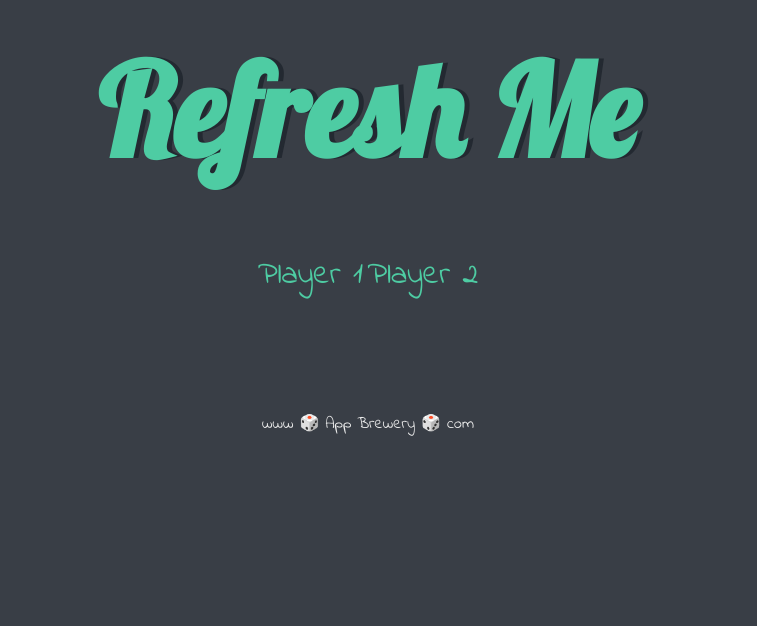
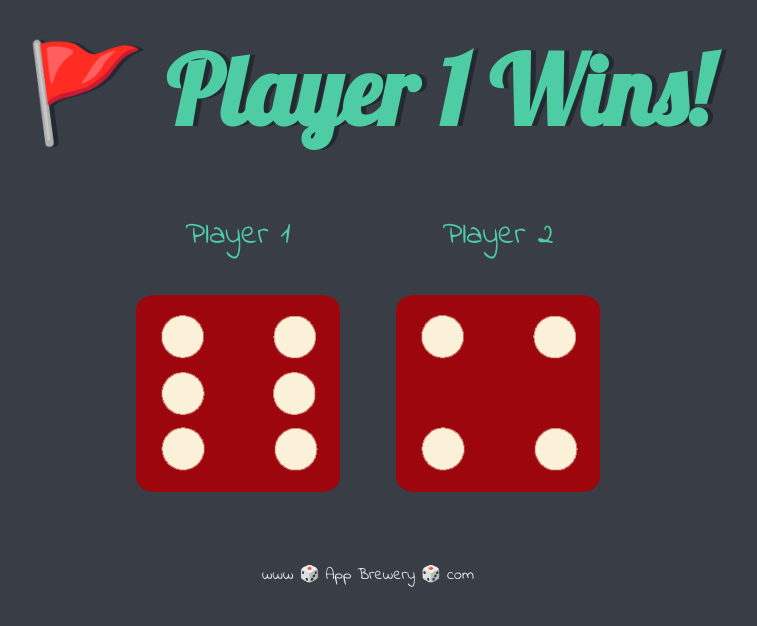
Before and after one commit to szymonpopio/Dice-Game, a plain HTML site: page index.html in a window 1280 px wide. Shown: the whole page, without its empty margins (272-1029 px from the left). Drawn offline with Linux system fonts and the light colour scheme.

Commit message:
Second Commit
Major fixes

```diff
--- a/index.html
+++ b/index.html
@@ -3,30 +3,26 @@
   <head>
     <meta charset="utf-8">
     <title>Dicee</title>
-    <link rel="stylesheet" href="styles.css">
+    <link rel="stylesheet" href="./styles.css">
     <link href="https://fonts.googleapis.com/css?family=Indie+Flower|Lobster" rel="stylesheet">
-
   </head>
   <body>
-
     <div class="container">
-      <h1>Refresh Me</h1>
+      <h1 id="title">Refresh Me</h1>
 
       <div class="dice">
         <p>Player 1</p>
-        <img class="img1" src="">
+        <img class="img1" src="./images/dice6.png">
       </div>
 
       <div class="dice">
         <p>Player 2</p>
-        <img class="img2" src="">
+        <img class="img2" src="./images/dice6.png">
       </div>
-
     </div>
 
-
+    <script type="text/javascript" src="./index.js"></script>
   </body>
-
   <footer>
     www 🎲 App Brewery 🎲 com
   </footer>
--- /dev/null
+++ b/index.js
@@ -0,0 +1,17 @@
+const number1 = document.querySelector("img.img1")
+const number2 = document.querySelector("img.img2")
+
+
+let randomNumber1 = Math.floor((Math.random() * 6) + 1);
+let randomNumber2 = Math.floor((Math.random() * 6) + 1);
+
+number1.setAttribute("src", "images/dice" + randomNumber1 + ".png")
+number2.setAttribute("src", "images/dice" + randomNumber2 + ".png")
+
+if (randomNumber1 < randomNumber2) {
+	document.getElementById("title").innerHTML = "Player 2 Wins! 🚩"
+} if (randomNumber1 === randomNumber2) {
+	document.getElementById("title").innerHTML = "Draw!"
+} if (randomNumber1 > randomNumber2) {
+	document.getElementById("title").innerHTML = "🚩 Player 1 Wins!"
+}
--- a/styles.css
+++ b/styles.css
@@ -18,7 +18,7 @@ h1 {
   margin: 30px;
   font-family: 'Lobster', cursive;
   text-shadow: 5px 0 #232931;
-  font-size: 8rem;
+  font-size: 6rem;
   color: #4ECCA3;
 }
 
```
